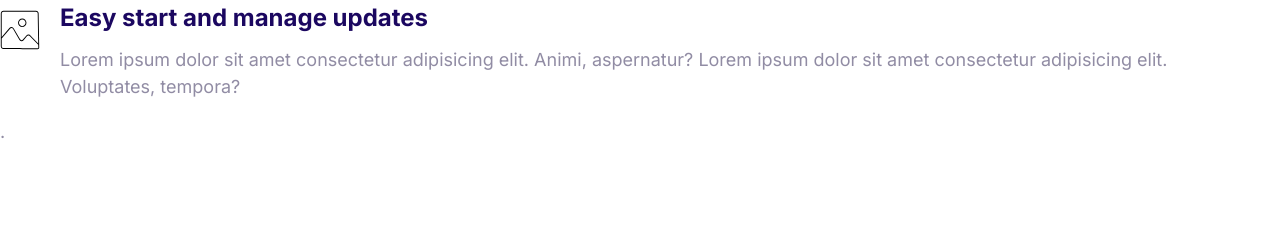
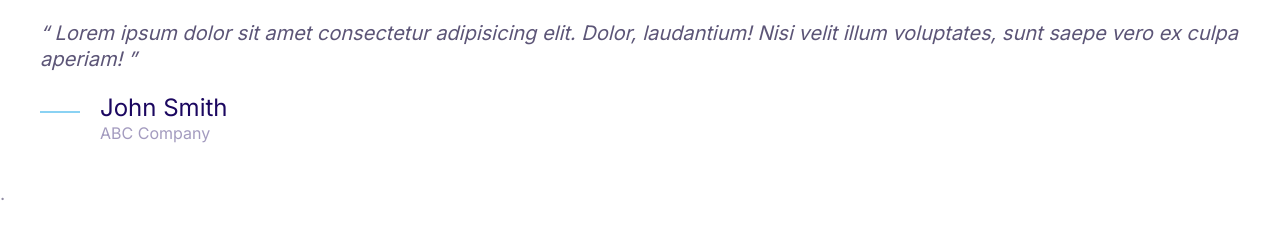
Before and after one commit to VidasUska/project-first, a plain HTML site: page index.html in a window 1280 px wide. Drawn offline with Linux system fonts and the light colour scheme.

Commit message:
Build quote.

```diff
--- a/css/styles.css
+++ b/css/styles.css
@@ -4,6 +4,7 @@
   --color-accent: #ff3400;
   --color-headings: #1b0760;
   --color-body: #918ca4;
+  --color-body-darker: #5c5577;
   --color-border: #ccc;
   --border-radius: 30px;
 }
@@ -371,3 +372,50 @@ a {
 .media__image {
   margin-top: 1rem;
 }
+
+/* Quote */
+.quote {
+  font-size: 3rem;
+  font-style: italic;
+  color: var(--color-body-darker);
+  line-height: 1.3;
+}
+
+.quote__text::before {
+  content: open-quote;
+}
+
+.quote__text::after {
+  content: close-quote;
+}
+
+.quote__author {
+  font-size: 3rem;
+  font-weight: 500;
+  font-style: normal;
+  margin-bottom: 0;
+}
+
+.quote__organization {
+  color: var(--color-headings);
+  opacity: 0.4;
+  font-size: 2rem;
+  font-style: normal;
+}
+
+.quote__line {
+  position: relative;
+  bottom: 10px;
+}
+
+@media screen and (min-width: 1024px) {
+  .quote {
+    font-size: 2rem;
+  }
+  .quote__author {
+    font-size: 2.4rem;
+  }
+  .quote__organization {
+    font-size: 1.6rem;
+  }
+}
--- a/index.html
+++ b/index.html
@@ -15,21 +15,26 @@
     <link rel="stylesheet" href="css/styles.css" />
   </head>
   <body>
+    <blockquote class="quote">
+      <p class="quote__text">
+        Lorem ipsum dolor sit amet consectetur adipisicing elit. Dolor,
+        laudantium! Nisi velit illum voluptates, sunt saepe vero ex culpa
+        aperiam!
+      </p>
+      <footer>
         <div class="media">
           <div class="media__image">
-        <svg class="icon icon--primary">
-          <use xlink:href="images/sprite.svg#snap"></use>
+            <svg class="icon icon--primary quote__line">
+              <use xlink:href="images/sprite.svg#line"></use>
             </svg>
           </div>
           <div class="media__body">
-        <h3 class="media__title">Easy start and manage updates</h3>
-        <p>
-          Lorem ipsum dolor sit amet consectetur adipisicing elit. Animi,
-          aspernatur? Lorem ipsum dolor sit amet consectetur adipisicing elit.
-          Voluptates, tempora?
-        </p>
+            <h3 class="media__title quote__author">John Smith</h3>
+            <p class="quote__organization">ABC Company</p>
           </div>
         </div>
+      </footer>
+    </blockquote>
   </body>
   .
 </html>
```
Also changed, not shown: components/quote.html (added, +19 -0 lines). Lines whose indentation alone changed are shown as unchanged.
